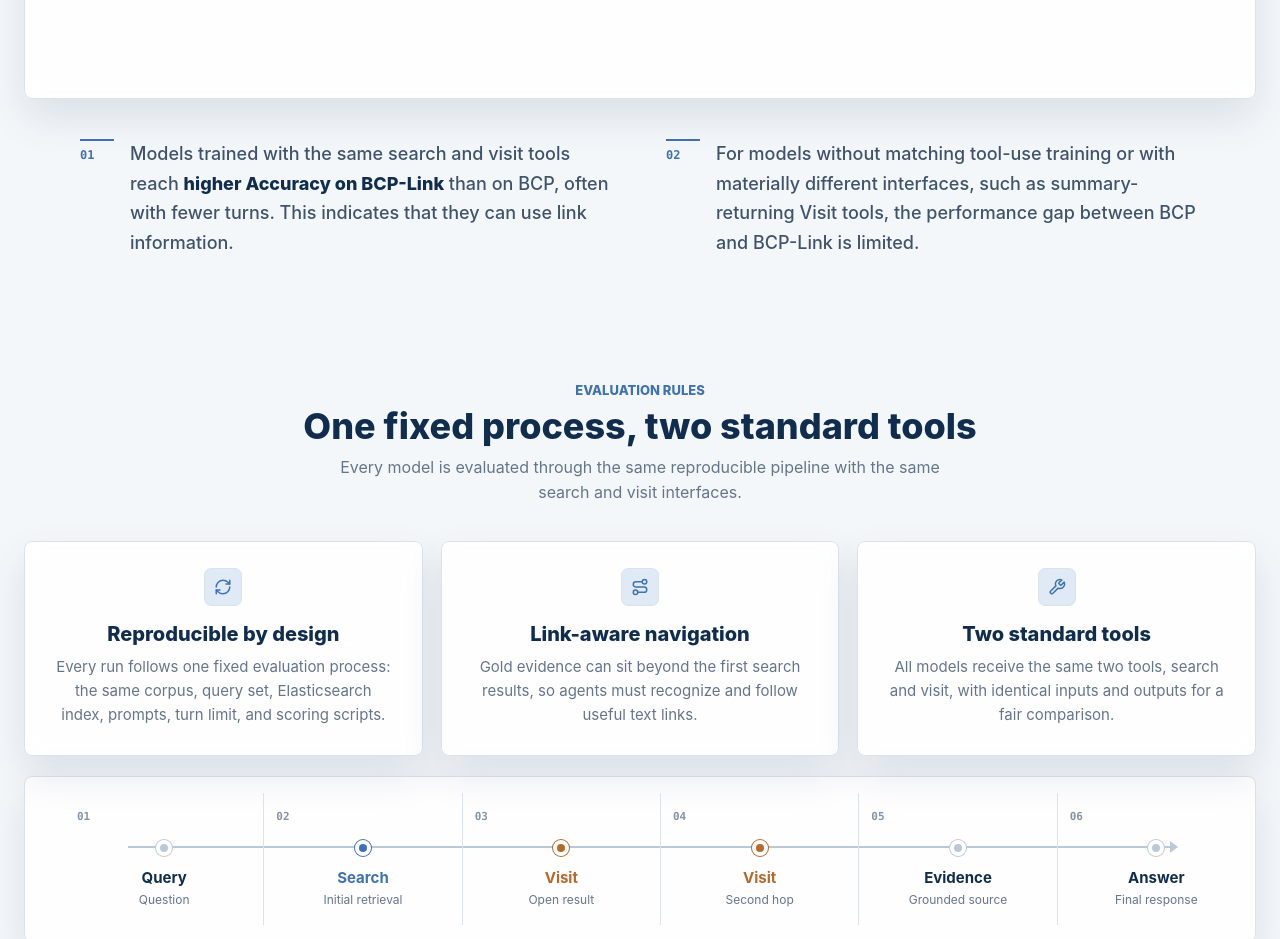
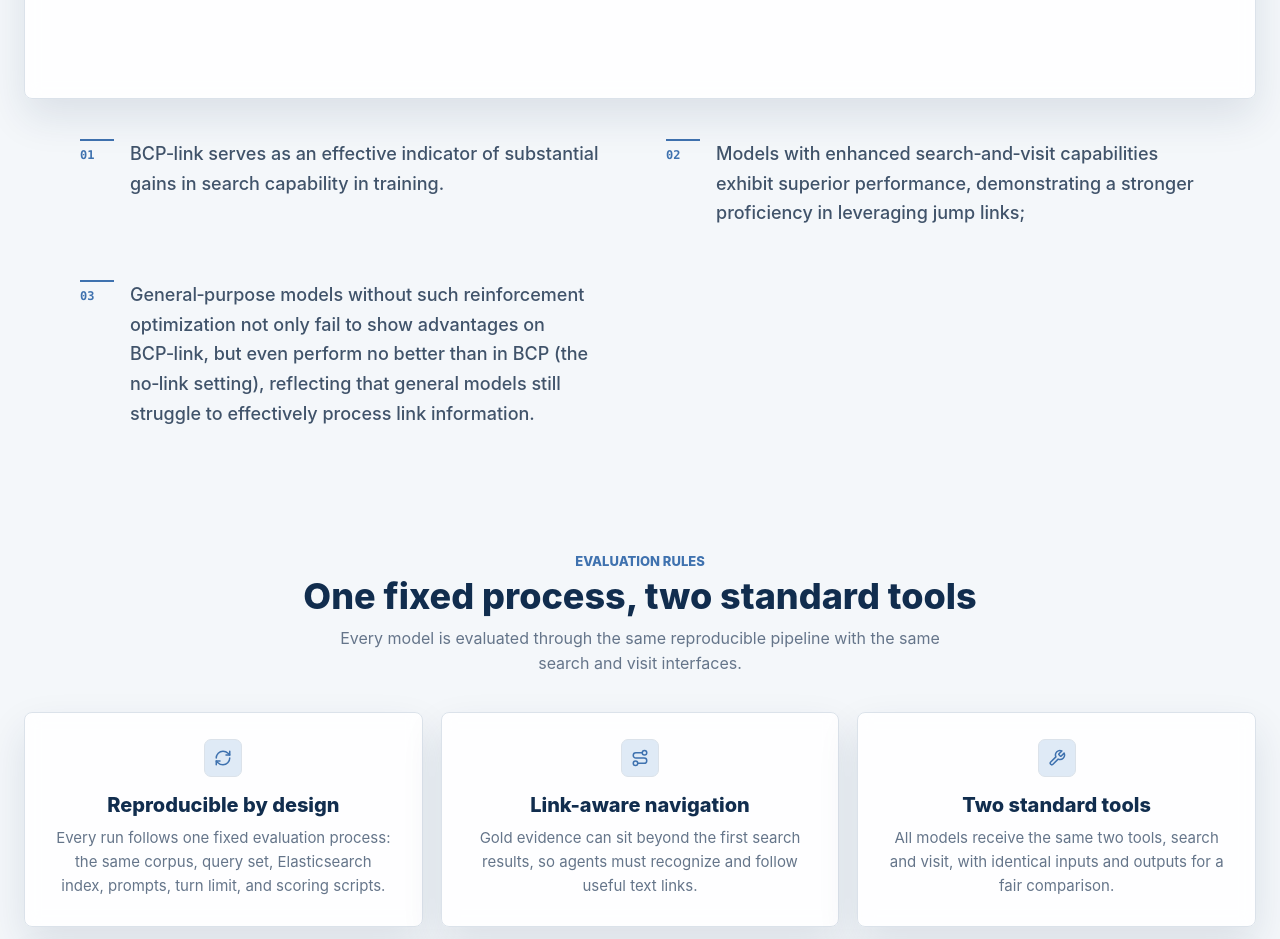
Before and after one commit to ml-stat-Sustech/bcp-link-leaderboard, a React (Vite) app: page / in a window 1280 px wide. Shown: the part 2320-3259 px from the top of the page. Built offline with nearby package versions, Linux system fonts and the light colour scheme.

Commit message:
Update BCP comparison findings

```diff
--- a/src/App.tsx
+++ b/src/App.tsx
@@ -1037,22 +1037,14 @@ function ComparisonChart({
         </div>
 
         <ol className="comparison-insights" aria-label={copy.comparison.insightsLabel}>
-          <li>
-            <span className="comparison-insight-index" aria-hidden="true">
-              01
-            </span>
-            <p>
-              {copy.comparison.trainedInsightBefore}
-              <strong>{copy.comparison.trainedInsightEmphasis}</strong>
-              {copy.comparison.trainedInsightAfter}
-            </p>
-          </li>
-          <li>
-            <span className="comparison-insight-index" aria-hidden="true">
-              02
-            </span>
-            <p>{copy.comparison.untrainedInsight}</p>
-          </li>
+          {copy.comparison.insights.map((insight, index) => (
+            <li key={insight}>
+              <span className="comparison-insight-index" aria-hidden="true">
+                {String(index + 1).padStart(2, "0")}
+              </span>
+              <p>{insight}</p>
+            </li>
+          ))}
         </ol>
       </div>
     </section>
--- a/src/i18n.ts
+++ b/src/i18n.ts
@@ -103,10 +103,7 @@ export interface Translation {
     heading: string;
     comparable: (count: number, metric: string) => string;
     insightsLabel: string;
-    trainedInsightBefore: string;
-    trainedInsightEmphasis: string;
-    trainedInsightAfter: string;
-    untrainedInsight: string;
+    insights: string[];
     metricLabel: string;
     selectLabel: string;
     modelsLabel: string;
@@ -252,12 +249,11 @@ export const TRANSLATIONS: Record<Language, Translation> = {
       comparable: (count, metric) =>
         `${count} ${count === 1 ? "model" : "models"} with comparable ${metric} data`,
       insightsLabel: "Key findings from the BCP and BCP-Link comparison",
-      trainedInsightBefore:
-        "Models trained with the same search and visit tools reach ",
-      trainedInsightEmphasis: "higher Accuracy on BCP-Link",
-      trainedInsightAfter: " than on BCP, often with fewer turns. This indicates that they can use link information.",
-      untrainedInsight:
-        "For models without matching tool-use training or with materially different interfaces, such as summary-returning Visit tools, the performance gap between BCP and BCP-Link is limited.",
+      insights: [
+        "BCP‑link serves as an effective indicator of substantial gains in search capability in training.",
+        "Models with enhanced search‑and‑visit capabilities exhibit superior performance, demonstrating a stronger proficiency in leveraging jump links;",
+        "General‑purpose models without such reinforcement optimization not only fail to show advantages on BCP‑link, but even perform no better than in BCP (the no‑link setting), reflecting that general models still struggle to effectively process link information.",
+      ],
       metricLabel: "Metric",
       selectLabel: "Comparison metric",
       modelsLabel: "Models",
@@ -481,11 +477,11 @@ export const TRANSLATIONS: Record<Language, Translation> = {
       heading: "BCP 与 BCP-Link 对比",
       comparable: (count, metric) => `${count} 个模型具备可比较的${metric}数据`,
       insightsLabel: "BCP 与 BCP-Link 对比的主要结论",
-      trainedInsightBefore: "对于使用相同工具训练的模型，BCP-Link 上的",
-      trainedInsightEmphasis: "Accuracy 高于 BCP",
-      trainedInsightAfter: "，且往往使用更少的 turns，说明模型能够利用链接信息。",
-      untrainedInsight:
-        "对于缺少相应工具训练，或训练时使用了不同工具接口（如 Visit 返回摘要）的模型，BCP 与 BCP-Link 的表现差距有限。",
+      insights: [
+        "BCP‑link 能够凸显模型经训练后在搜索能力上的实质性提升。",
+        "搜索‑访问能力经过专门增强的模型取得了更优表现，说明其跳转链接利用能力更强。",
+        "未进行强化优化的通用模型在 BCP‑link 上不仅未体现出优势，其表现甚至不优于无链接场景，反映出通用模型尚难有效消化链接信息。",
+      ],
       metricLabel: "指标",
       selectLabel: "选择对比指标",
       modelsLabel: "模型",
```
Also changed, not shown: 2 other files (tests, documents, lock files or other folders).
